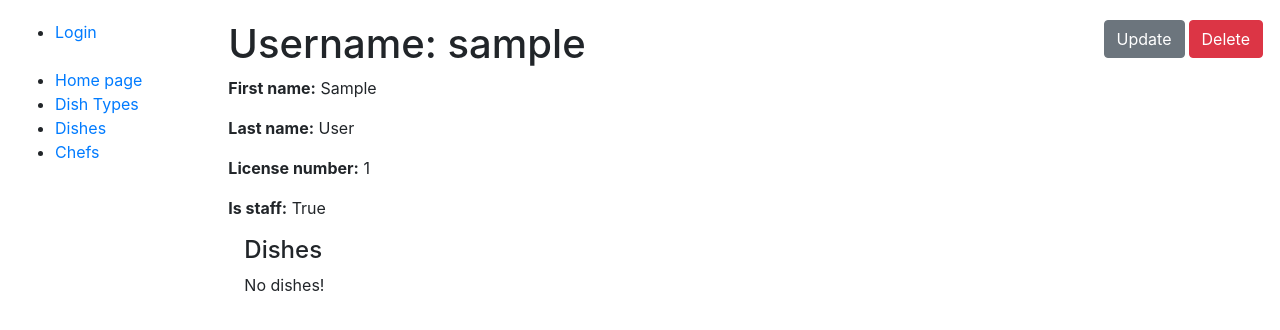
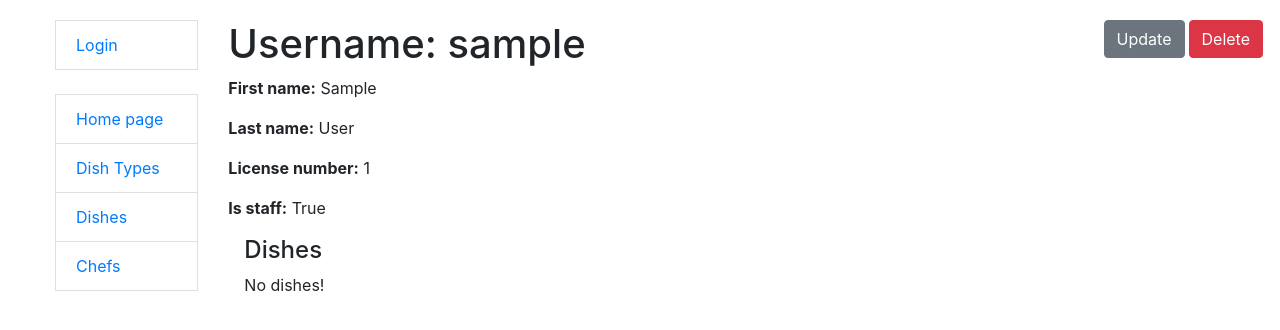
Before and after one commit to Le0n-K/restaurant-kitchen-service, a Django app: page /chefs/1/ in a window 1280 px wide. Shown: the top 330 px of the page. Run offline with Django 5.2, Linux system fonts and the light colour scheme; the visitor is signed in with stand-in values (Sample User, id 1); data comes from the database, SQL or seed files in the repository; data that the repository does not hold is empty.

Commit message:
Add some changes in sidebar

```diff
--- a/templates/includes/sidebar.html
+++ b/templates/includes/sidebar.html
@@ -1,32 +1,32 @@
 <ul class="sidebar-nav">
   {% if user.is_authenticate %}
-    <li>
+    <li class="list-group-item">
       <a href="{% url 'kitchen:chef-detail' user.pk %}">
         User: {{ user.username }}
       </a>
     </li>
-    <li>
+    <li class="list-group-item">
       <form action="{% url 'accounts:logout' %}" method="post">
         {% csrf_token %}
         <button type="submit">Logout</button>
       </form>
     </li>
   {% else %}
-    <li>
+    <li class="list-group-item">
       <a href="{% url 'accounts:login' %}">Login</a>
     </li>
   {% endif %}
   <br>
-  <li>
+  <li class="list-group-item">
     <a href="{% url "kitchen:index" %}">Home page</a>
   </li>
-  <li>
+  <li class="list-group-item">
     <a href="{% url "kitchen:dish_type-list" %}">Dish Types</a>
   </li>
-  <li>
+  <li class="list-group-item">
     <a href="{% url "kitchen:dish-list" %}">Dishes</a>
   </li>
-  <li>
+  <li class="list-group-item">
     <a href="{% url "kitchen:chef-list" %}">Chefs</a>
   </li>
 </ul>
```
